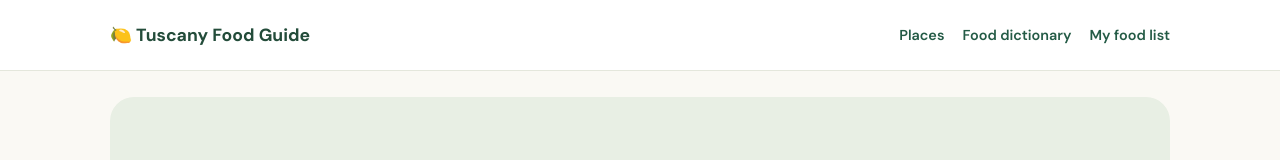
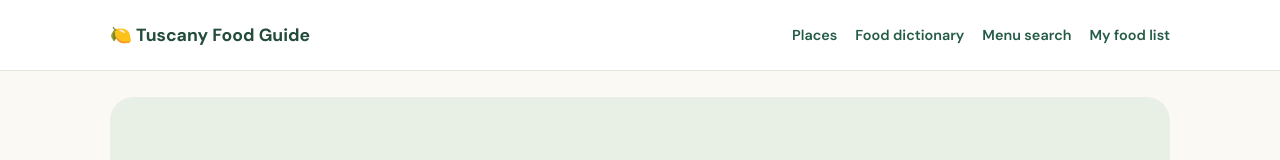
Before and after one commit to krismcfarlin/tuscany-food-guide, a SvelteKit app: page / in a window 1280 px wide. Shown: the top 160 px of the page. Built offline with nearby package versions, Linux system fonts and the light colour scheme.

Commit message:
feat: integrate menu search and validate menu provenance

```diff
--- a/src/routes/+layout.svelte
+++ b/src/routes/+layout.svelte
@@ -1,5 +1,5 @@
 <script lang="ts">import { base } from '$app/paths';import '../app.css';</script>
 <svelte:head><title>Tuscany Food Guide</title><meta name="description" content="An Italian-first guide to food in Florence, Pisa and Lucca." /></svelte:head>
-<header><div class="shell topbar"><a class="brand" href="{base}/">🍋 Tuscany Food Guide</a><nav aria-label="Main navigation"><a href="{base}/">Places</a><a href="{base}/foods">Food dictionary</a><a href="{base}/planner">My food list</a></nav></div></header>
+<header><div class="shell topbar"><a class="brand" href="{base}/">🍋 Tuscany Food Guide</a><nav aria-label="Main navigation"><a href="{base}/">Places</a><a href="{base}/foods">Food dictionary</a><a href="{base}/menus">Menu search</a><a href="{base}/planner">My food list</a></nav></div></header>
 <main class="shell"><slot /></main>
 <footer class="shell"><p>Research-backed guide · Menu availability can change · Progress is saved on this device</p></footer>
```
